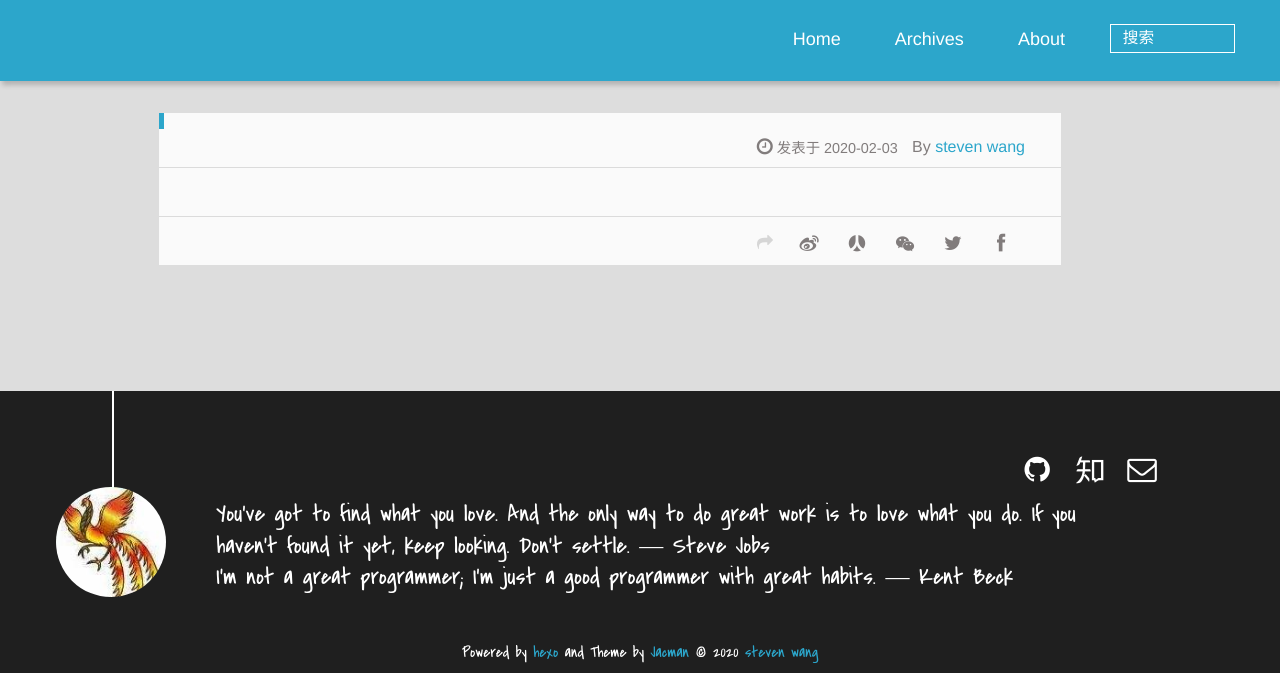
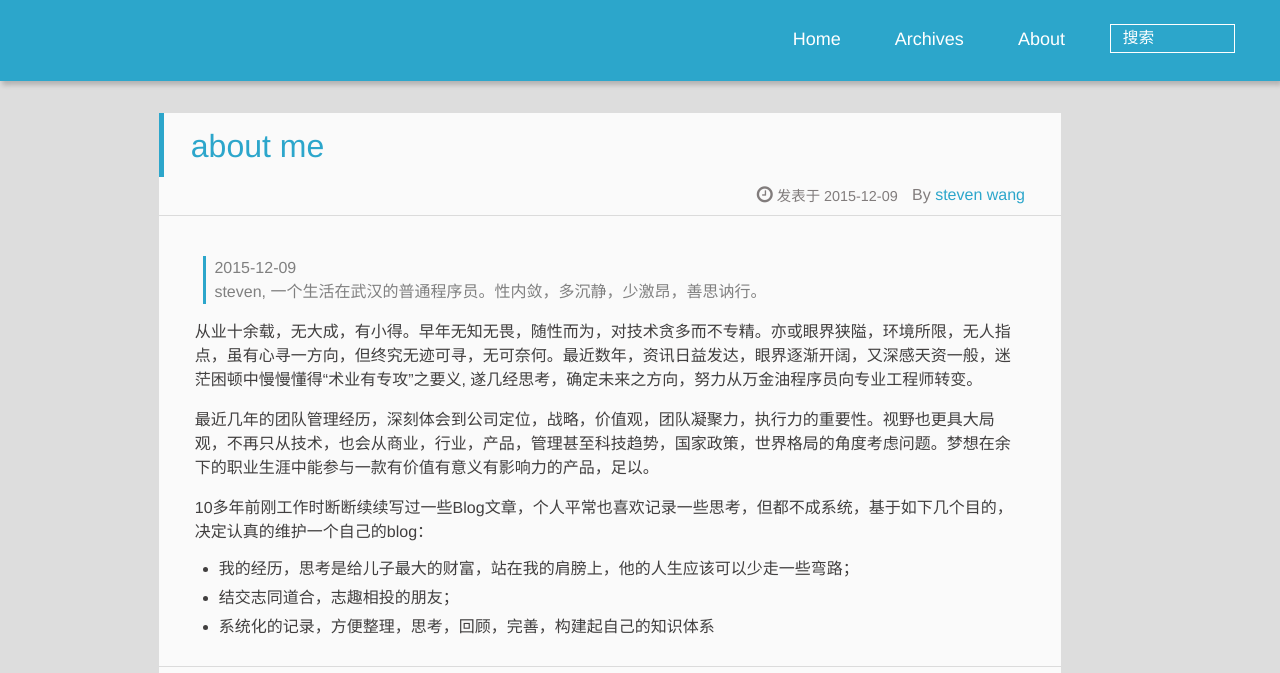
Before and after one commit to wangwh0204/wangwh0204.github.io, a plain HTML site: page about/index.html in a window 1280 px wide. Shown: the part 127-800 px from the top of the page. Drawn offline with Linux system fonts and the light colour scheme.

Commit message:
Site updated: 2020-02-05 11:33:04

```diff
--- a/about/index.html
+++ b/about/index.html
@@ -5,24 +5,24 @@
 <head>
   <meta charset="UTF-8">
 
-    <title>From Computer Vision to AGI Robots</title>
+    <title>about me | From Computer Vision to AGI Robots</title>
     <meta name="viewport" content="width=device-width, initial-scale=1,user-scalable=no">
 
     <meta name="author" content="steven wang">
 
 
 
-    <meta name="description" content="教育，科技，机器 以及 人">
+    <meta name="description" content="2015-12-09steven, 一个生活在武汉的普通程序员。性内敛，多沉静，少激昂，善思讷行。  从业十余载，无大成，有小得。早年无知无畏，随性而为，对技术贪多而不专精。亦或眼界狭隘，环境所限，无人指点，虽有心寻一方向，但终究无迹可寻，无可奈何。最近数年，资讯日益发达，眼界逐渐开阔，又深感天资一般，迷茫困顿中慢慢懂得“术业有专攻”之要义, 遂几经思考，确定未来之方向，努力从万金油程序员向专业">
 <meta property="og:type" content="website">
-<meta property="og:title" content="From Computer Vision to AGI Robots">
+<meta property="og:title" content="about me">
 <meta property="og:url" content="https://wangwh0204.github.io/about/index.html">
 <meta property="og:site_name" content="From Computer Vision to AGI Robots">
-<meta property="og:description" content="教育，科技，机器 以及 人">
+<meta property="og:description" content="2015-12-09steven, 一个生活在武汉的普通程序员。性内敛，多沉静，少激昂，善思讷行。  从业十余载，无大成，有小得。早年无知无畏，随性而为，对技术贪多而不专精。亦或眼界狭隘，环境所限，无人指点，虽有心寻一方向，但终究无迹可寻，无可奈何。最近数年，资讯日益发达，眼界逐渐开阔，又深感天资一般，迷茫困顿中慢慢懂得“术业有专攻”之要义, 遂几经思考，确定未来之方向，努力从万金油程序员向专业">
 <meta property="og:locale" content="zh-CN">
-<meta property="og:updated_time" content="2020-02-03T06:41:14.824Z">
+<meta property="og:updated_time" content="2020-02-05T03:29:50.513Z">
 <meta name="twitter:card" content="summary">
-<meta name="twitter:title" content="From Computer Vision to AGI Robots">
-<meta name="twitter:description" content="教育，科技，机器 以及 人">
+<meta name="twitter:title" content="about me">
+<meta name="twitter:description" content="2015-12-09steven, 一个生活在武汉的普通程序员。性内敛，多沉静，少激昂，善思讷行。  从业十余载，无大成，有小得。早年无知无畏，随性而为，对技术贪多而不专精。亦或眼界狭隘，环境所限，无人指点，虽有心寻一方向，但终究无迹可寻，无可奈何。最近数年，资讯日益发达，眼界逐渐开阔，又深感天资一般，迷茫困顿中慢慢懂得“术业有专攻”之要义, 遂几经思考，确定未来之方向，努力从万金油程序员向专业">
 
 
 
@@ -75,19 +75,30 @@
 		<header class="article-info clearfix">
   <h1 itemprop="name">
 
-      <a href="/about/index.html" title="" itemprop="url"></a>
+      <a href="/about/index.html" title="about me" itemprop="url">about me</a>
   </h1>
   <p class="article-author">By
 
 		<a href="/about" title="steven wang" target="_blank" itemprop="author">steven wang</a>
 
   <p class="article-time">
-    <time datetime="2020-02-03T06:41:14.824Z" itemprop="datePublished"> 发表于 2020-02-03</time>
+    <time datetime="2015-12-08T16:00:00.000Z" itemprop="datePublished"> 发表于 2015-12-09</time>
 
   </p>
 </header>
 	<div class="article-content">
 
+		<blockquote>
+<p>2015-12-09<br>steven, 一个生活在武汉的普通程序员。性内敛，多沉静，少激昂，善思讷行。</p>
+</blockquote>
+<p>从业十余载，无大成，有小得。早年无知无畏，随性而为，对技术贪多而不专精。亦或眼界狭隘，环境所限，无人指点，虽有心寻一方向，但终究无迹可寻，无可奈何。最近数年，资讯日益发达，眼界逐渐开阔，又深感天资一般，迷茫困顿中慢慢懂得“术业有专攻”之要义, 遂几经思考，确定未来之方向，努力从万金油程序员向专业工程师转变。</p>
+<p>最近几年的团队管理经历，深刻体会到公司定位，战略，价值观，团队凝聚力，执行力的重要性。视野也更具大局观，不再只从技术，也会从商业，行业，产品，管理甚至科技趋势，国家政策，世界格局的角度考虑问题。梦想在余下的职业生涯中能参与一款有价值有意义有影响力的产品，足以。</p>
+<p>10多年前刚工作时断断续续写过一些Blog文章，个人平常也喜欢记录一些思考，但都不成系统，基于如下几个目的，决定认真的维护一个自己的blog：</p>
+<ul>
+<li>我的经历，思考是给儿子最大的财富，站在我的肩膀上，他的人生应该可以少走一些弯路；</li>
+<li>结交志同道合，志趣相投的朋友；</li>
+<li>系统化的记录，方便整理，思考，回顾，完善，构建起自己的知识体系</li>
+</ul>
 
 	</div>
 		<footer class="article-footer clearfix">
@@ -100,7 +111,7 @@
 
 	<div class="article-share" id="share">
 
-	  <div data-url="https://wangwh0204.github.io/about/index.html" data-title="From Computer Vision to AGI Robots" data-tsina="null" class="share clearfix">
+	  <div data-url="https://wangwh0204.github.io/about/index.html" data-title="about me | From Computer Vision to AGI Robots" data-tsina="null" class="share clearfix">
 	  </div>
 
 	</div>
```
